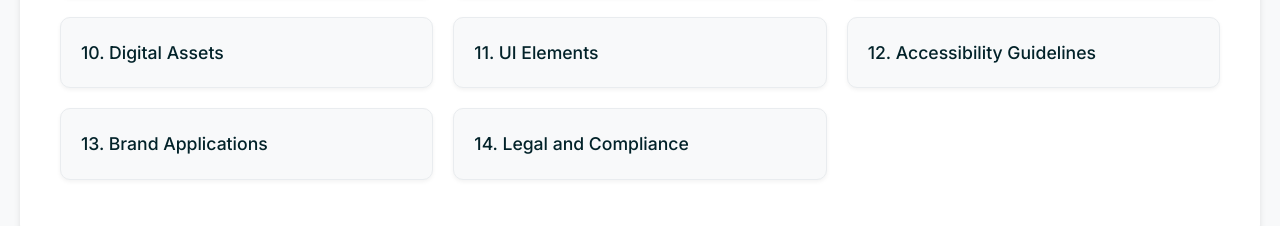
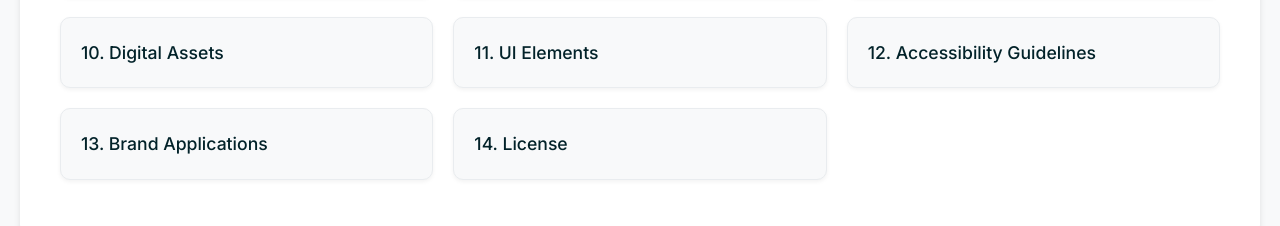
Before and after one commit to block-core/angor-brandbook, a plain HTML site: page index.html in a window 1280 px wide. Shown: the part 800-1026 px from the top of the page. Drawn offline with Linux system fonts and the light colour scheme.

Commit message:
Update license section to reflect MIT License and adjust navigation links

```diff
--- a/index.html
+++ b/index.html
@@ -647,7 +647,7 @@
           <li><a href="#ui-elements">11. UI Elements</a></li>
           <li><a href="#accessibility">12. Accessibility Guidelines</a></li>
           <li><a href="#brand-applications">13. Brand Applications</a></li>
-          <li><a href="#legal-and-compliance">14. Legal and Compliance</a></li>
+          <li><a href="#license">14. License</a></li>
         </ul>
       </section>
 
@@ -1241,7 +1241,7 @@ background-color: white;</code></pre>
         </p>
       </section>
 
-      <section id="legal-and-compliance">
+      <section id="license">
         <h2>14. 📜 License</h2>
         <p>
           Angor is licensed under the MIT License, a permissive open source license.
```
